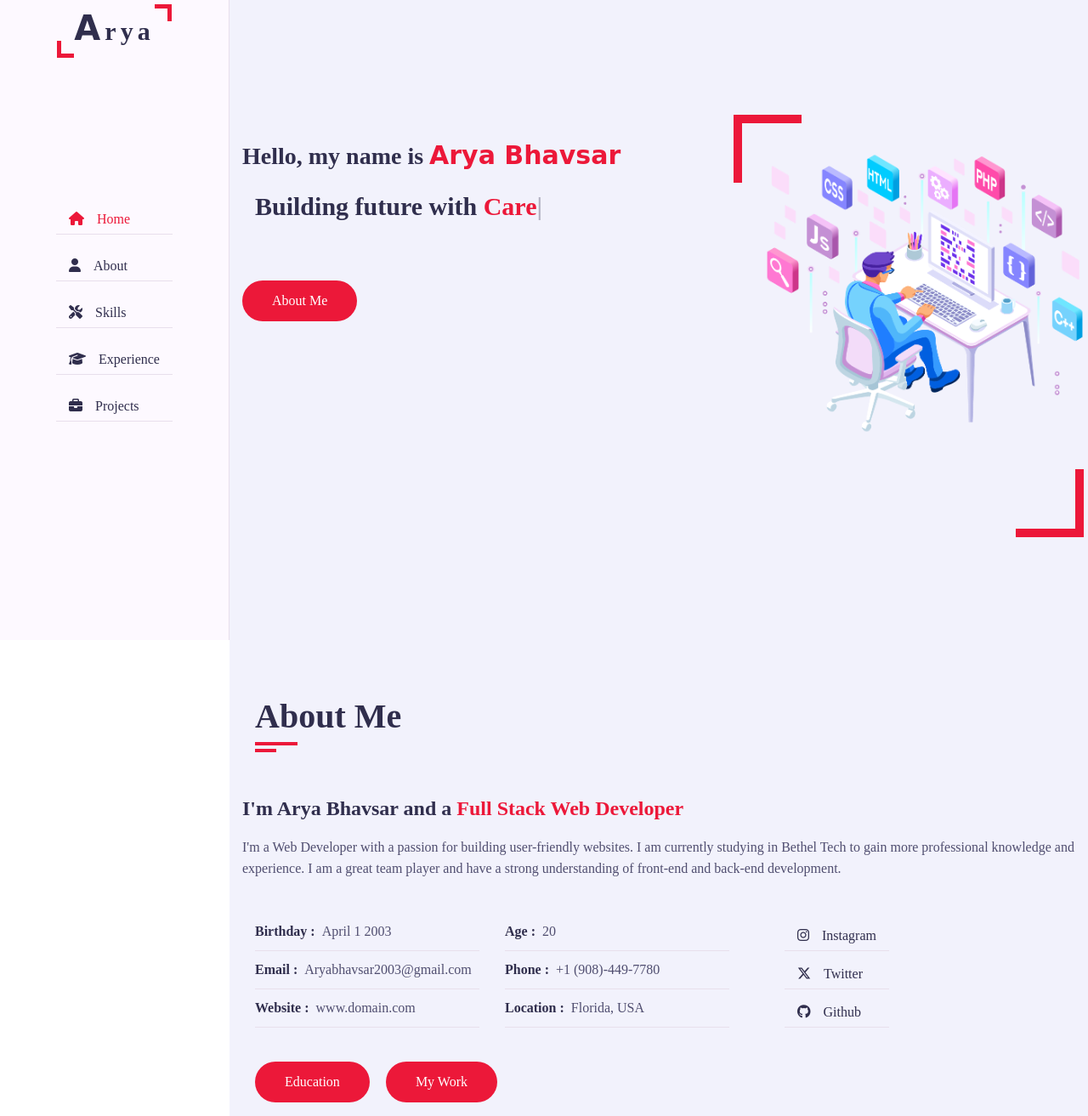
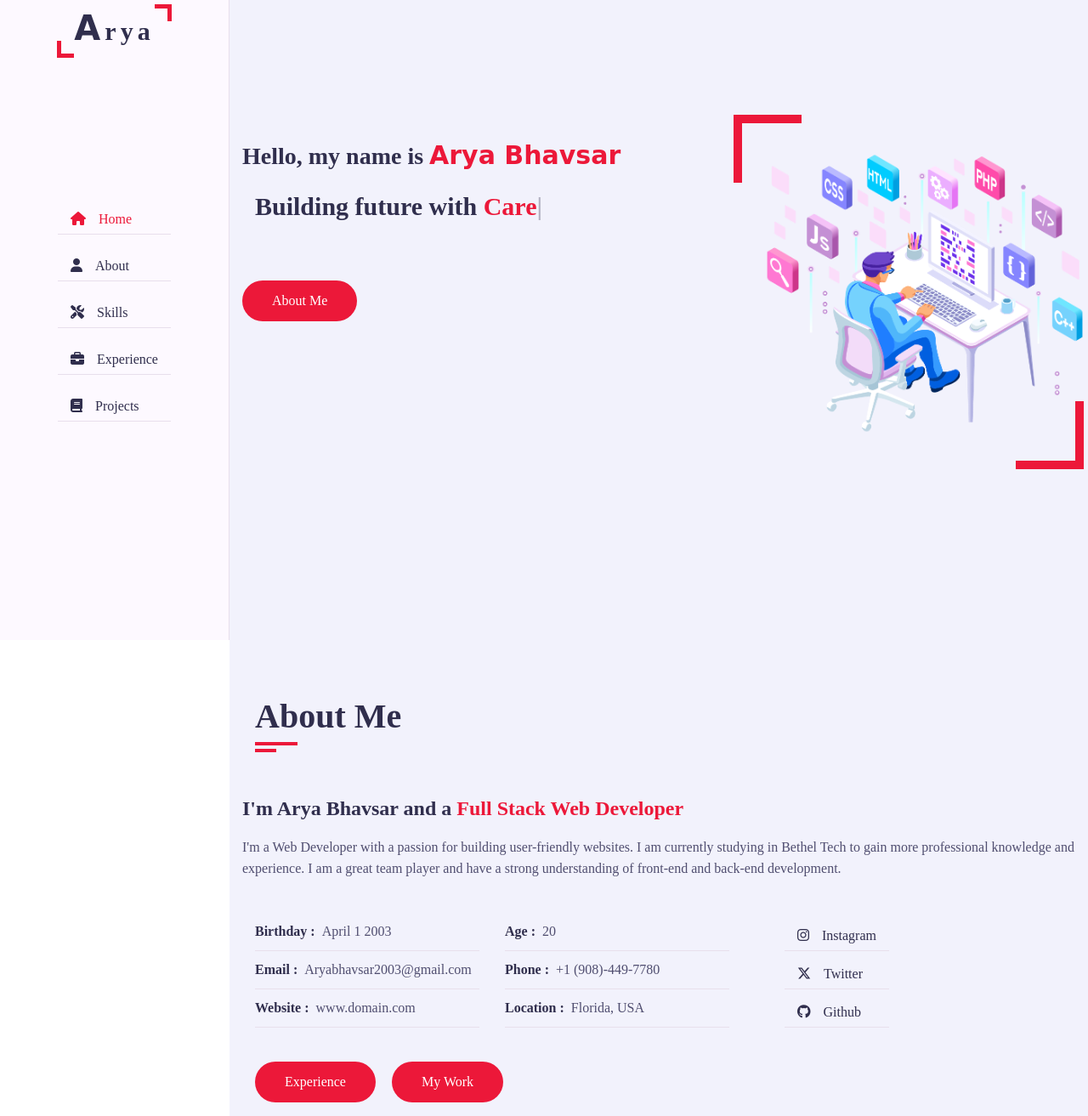
Before and after one commit to AryaBhavsar03/Portfolio, a plain HTML site: page index.html in a window 1280 px wide. Shown: the part 47-1360 px from the top of the page at 85% size. Drawn offline with nearby package versions, Linux system fonts and the light colour scheme; a web font is replaced by a local one.

Commit message:
Fixed Education

```diff
--- a/index.html
+++ b/index.html
@@ -47,8 +47,8 @@
                 <li><a href="#home" class="active nav-link"><i class="fa-solid fa-house"></i>Home</a></li>
                 <li><a href="#about" class="nav-link"><i class="fa-solid fa-user"></i>About</a></li>
                 <li><a href="#skills" class="nav-link"><i class="fa-solid fa-tools"></i>Skills</a></li>
-                <li><a href="#experience" class="nav-link"><i class="fa-solid fa-graduation-cap"></i>Experience</a></li>
-                <li><a href="#project" class="nav-link"><i class="fa-solid fa-briefcase"></i>Projects</a></li>
+                <li><a href="#experience" class="nav-link"><i class="fa-solid fa-briefcase"></i></i>Experience</a></li>
+                <li><a href="#project" class="nav-link"></i><i class="fa-solid fa-book"></i>Projects</a></li>
             </ul>
         </div>
         <!--Main Content-->
@@ -107,7 +107,7 @@
                                     </div>
                                     <div class="row">
                                         <div class="buttons padd-15">
-                                            <a href="#education" class="btn">Education</a>
+                                            <a href="#experience" class="btn">Experience</a>
                                             <a href="#project" class="btn">My Work</a>
                                         </div>
                                     </div>
--- a/style.css
+++ b/style.css
@@ -299,6 +299,7 @@ h3.slogan {
   border-bottom: 10px solid var(--skin-color);
   border-right: 10px solid var(--skin-color);
   right: -10px;
+  bottom: 0;
 }
 
 .home-img::before {
```
